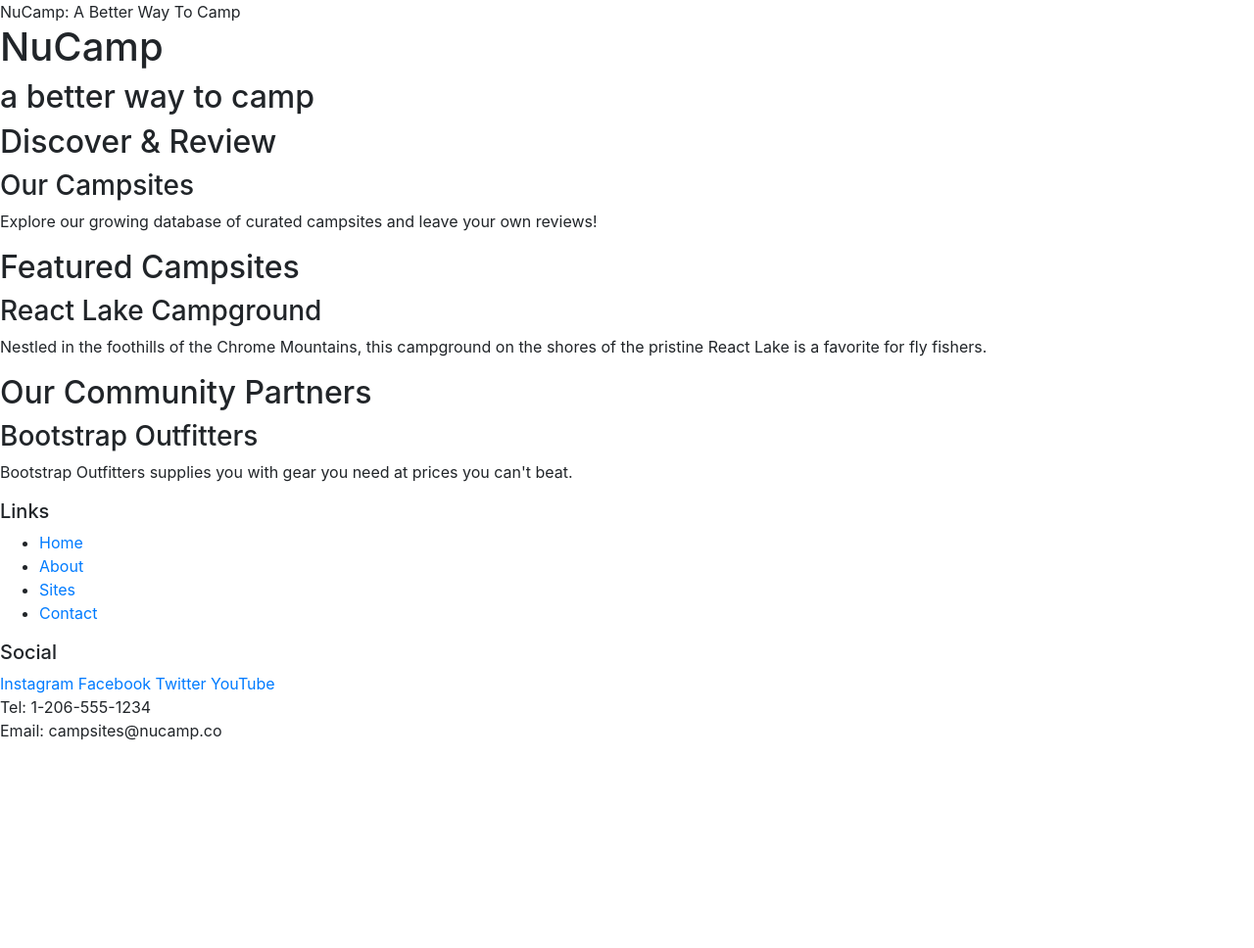
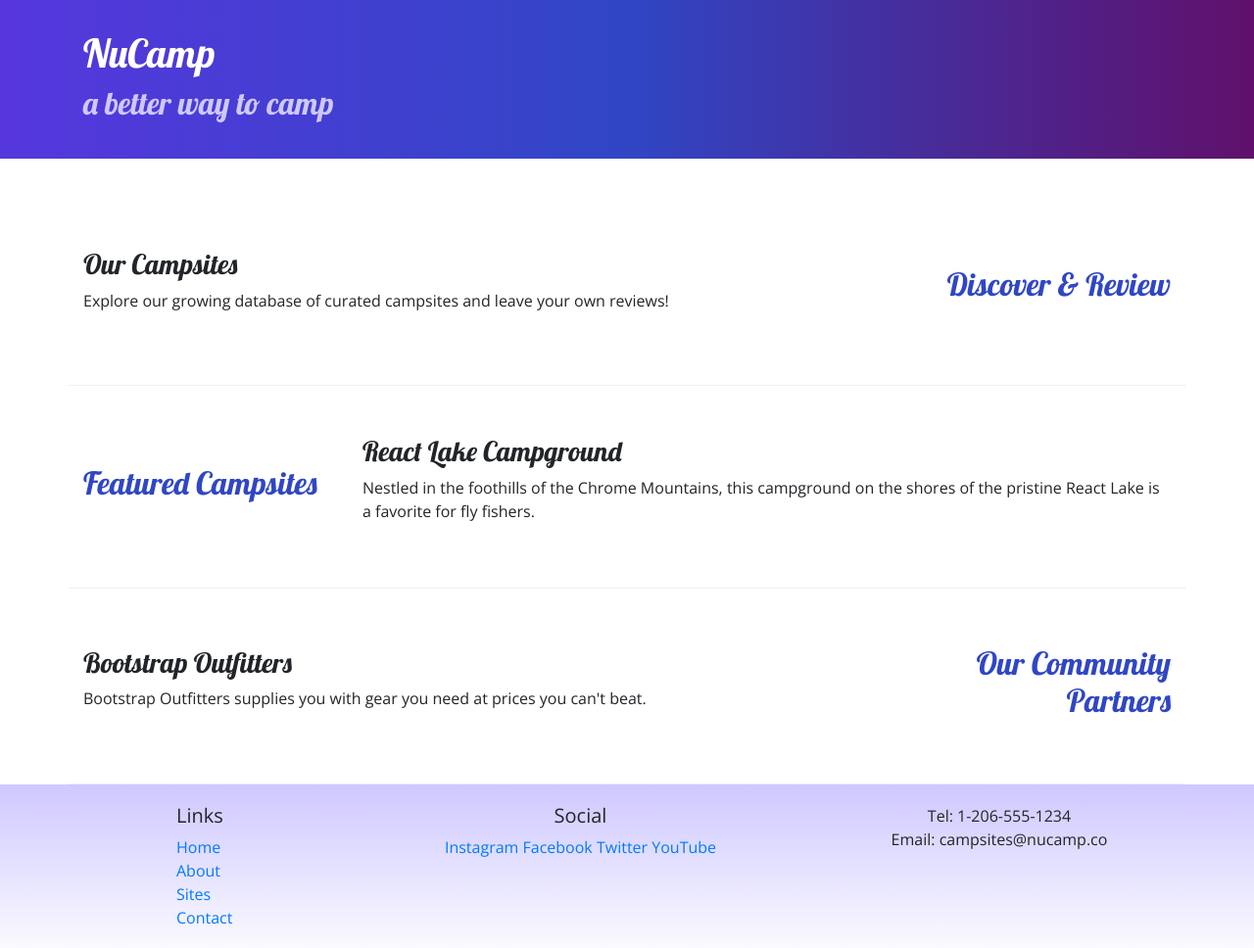
Before and after one commit to ChadMunsey/newcampsite, a website: page index.html in a window 1280 px wide. Shown: the whole page at 98% size. Before the commit the page ends 800 px from the top, so only its background shows below. Drawn offline with nearby package versions, Linux system fonts and the light colour scheme.

Commit message:
EOW One Commit

```diff
--- /dev/null
+++ b/css/styles.css
@@ -0,0 +1,32 @@
+body {
+    font-family: "Open Sans", sans-serif;
+}
+
+h1, h2, h3 {
+    font-family: "Lobster",cursive;
+}
+
+h2 {
+    color: #3046C5;
+}
+
+header h2 {
+    color: #CEC8FF;
+}
+
+footer {
+    background-image: linear-gradient(#CEC8FF, white);
+    padding: 20px 0;
+}
+
+.jumbotron {
+    padding: 30px;
+    background-image: linear-gradient(to right, #5637DD, #3046C5, #60106B);
+    color: white;
+}
+
+.row-content {
+    padding: 50px 0;
+    border-bottom: 1px ridge;
+    min-height: 200px;
+}
--- a/index.html
+++ b/index.html
@@ -6,59 +6,87 @@
         <meta charset="utf-8" />
         <meta name="viewport" content="width=device-width, initial-scale=1" />
         <!--Boostrap CSS-->
-        <link rel="stylesheet" href="node_modules/bootstrap/dist/css/bootstrap.min.css"
-
+        <link rel="stylesheet" href="node_modules/bootstrap/dist/css/bootstrap.min.css" />
+        <!-- Additional CSS must be placed after Bootstrap CSS -->
+        <link rel="stylesheet" href="https://fonts.googleapis.com/css?family=Lobster|Open+Sans" />
+        <link rel="stylesheet" href="css/styles.css" />
         <title>NuCamp: A Better Way To Camp</title>
     </head>
 
     <body>
-        <header>
-            <div>
+        <header class="jumbotron jumbotron-fluid">
+            <div class="container">
+                <div class="row">
+                    <div class="col">
                         <h1>NuCamp</h1>
                         <h2>a better way to camp</h2>
                     </div>
+                </div>
+            </div>
         </header>
 
-        <div>
-            <h2>Discover & Review</h2>
+        <div class="container">
+            <div class="row row-content align-items-center">
+                <div class="col-sm-4 order-sm-last col-md-3">
+                    <h2 class="text-sm-right">Discover & Review</h2>
+                </div>
+                <div class="col">
                     <h3>Our Campsites</h3>
-            <p>Explore our growing database of curated campsites and leave your own reviews!</p>
+                    <p class="d-none d-sm-block">Explore our growing database of curated campsites and leave your own reviews!</p>
+                </div>
             </div>
 
-        <div>
+
+            <div class="row row-content align-items-center">
+                <div class="col-sm-4 col-md-3">
                     <h2>Featured Campsites</h2>
+                </div>
+                <div class="col">
                     <h3>React Lake Campground</h3>
-            <p>Nestled in the foothills of the Chrome Mountains, this campground on the shores of the pristine React Lake is a favorite for fly fishers.</p>
+                    <p class="d-none d-sm-block">Nestled in the foothills of the Chrome Mountains, this campground on the shores of the pristine React Lake is a favorite for fly fishers.</p>
+                </div>
             </div>
 
-        <div>
-            <h2>Our Community Partners</h2>
-            <h3>Bootstrap Outfitters</h3>
-            <p>Bootstrap Outfitters supplies you with gear you need at prices you can't beat.</p>
+
+            <div class="row row-content align-items-center">
+                <div class="col-sm-4 order-sm-last col-md-3">
+                    <h2 class="text-sm-right">Our Community Partners</h2>
+                </div>
+                <div class="col">
+                    <h3>Bootstrap Outfitters </h3>
+                    <p class="d-none d-sm-block">Bootstrap Outfitters supplies you with gear you need at prices you can't beat. </p>
+                </div>
+            </div>
+
         </div>
 
         <footer>
-            <div>
+            <div class="container">
+                <div class="row">
+                    <div class="col-4 col-sm-2 offset-1">
                         <h5>Links</h5>
-                <ul>
+                        <ul class="list-unstyled">
                             <li><a href="#">Home</a></li>
-                    <li><a href="#">About</a></li>
+                            <li><a href="aboutus.html">About</a></li>
                             <li><a href="#">Sites</a></li>
                             <li><a href="#">Contact</a></li>
                         </ul>
                     </div>
-            <div>
+                    <div class="col-6 col-sm-5 text-center">
                         <h5>Social</h5>
                         <a href="http://instagram.com/">Instagram</a>
                         <a href="http://facebook.com/">Facebook</a>
                         <a href="http://twitter.com/">Twitter</a>
                         <a href="http://youtube.com/">YouTube</a>
                     </div>
-            <div>
+                    <div class="col-sm-4 text-center">
                         Tel: 1-206-555-1234<br />
                         Email: campsites@nucamp.co
                     </div>
+                </div>
+            </div>
         </footer>
+
         <!-- jQuery must come first, then Popper.js then Boostrap.js plugins-->
         <script src="node_modules/jquery/dist/jquery.slim.js"></script>
         <script src="node_modules/jquery/dist/umd/popper.min.js"></script>
```
Also changed, not shown: aboutus.html (added, +93 -0 lines), package.json (+11 -3 lines). Lines whose indentation alone changed are shown as unchanged.
